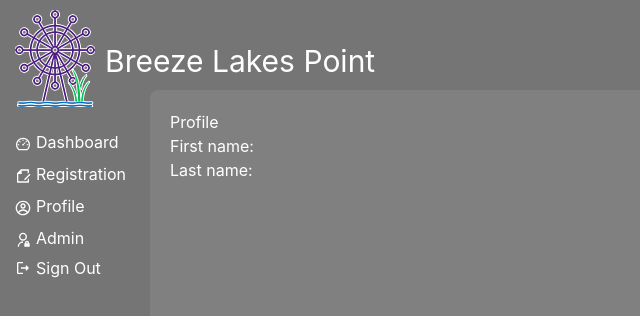
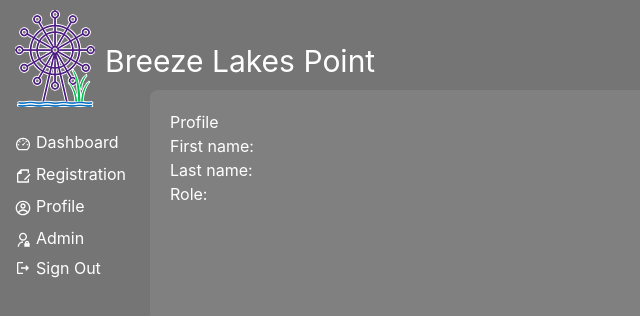
Before and after one commit to kristenkinnearohlmann/breeze-lakes-point-2, a Next.js app: page /profile in a window 1280 px wide. Shown: the top 316 px of the page, without its empty margins (0-640 px from the left). Built offline with nearby package versions, Linux system fonts and the light colour scheme; no server answers.

Commit message:
Added to profile page

```diff
--- a/pages/profile.tsx
+++ b/pages/profile.tsx
@@ -12,6 +12,7 @@ const Profile = () => {
         <Text>Profile</Text>
         <Text>First name: {user?.firstName}</Text>
         <Text>Last name: {user?.lastName}</Text>
+        <Text>Role: {user?.role}</Text>
       </Box>
     </div>
   );
```
